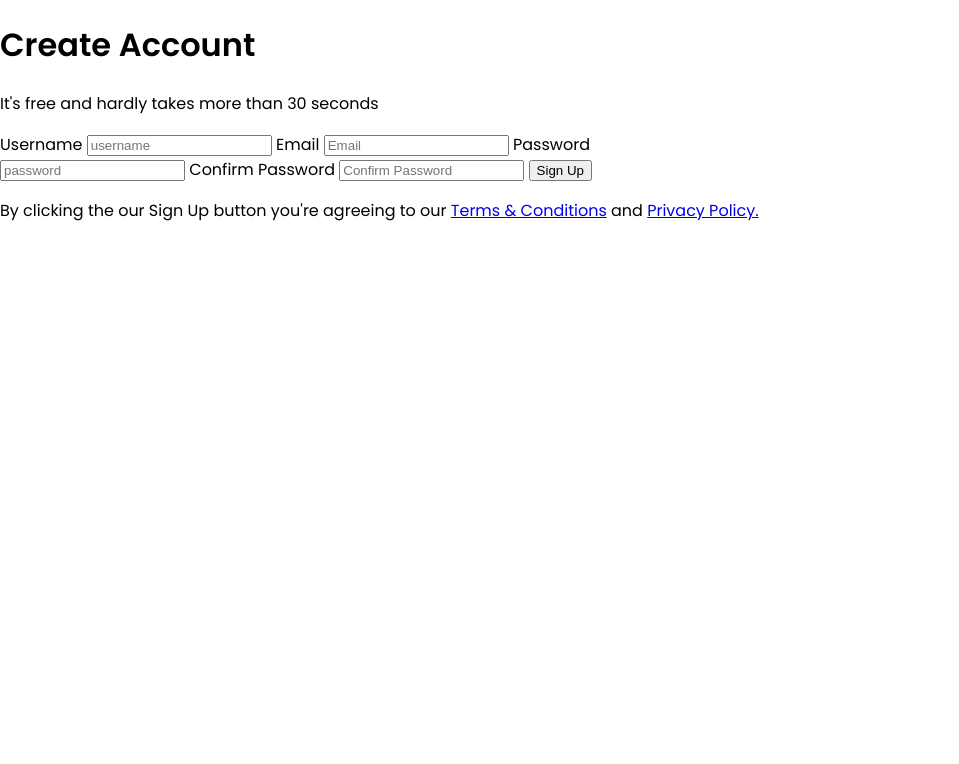
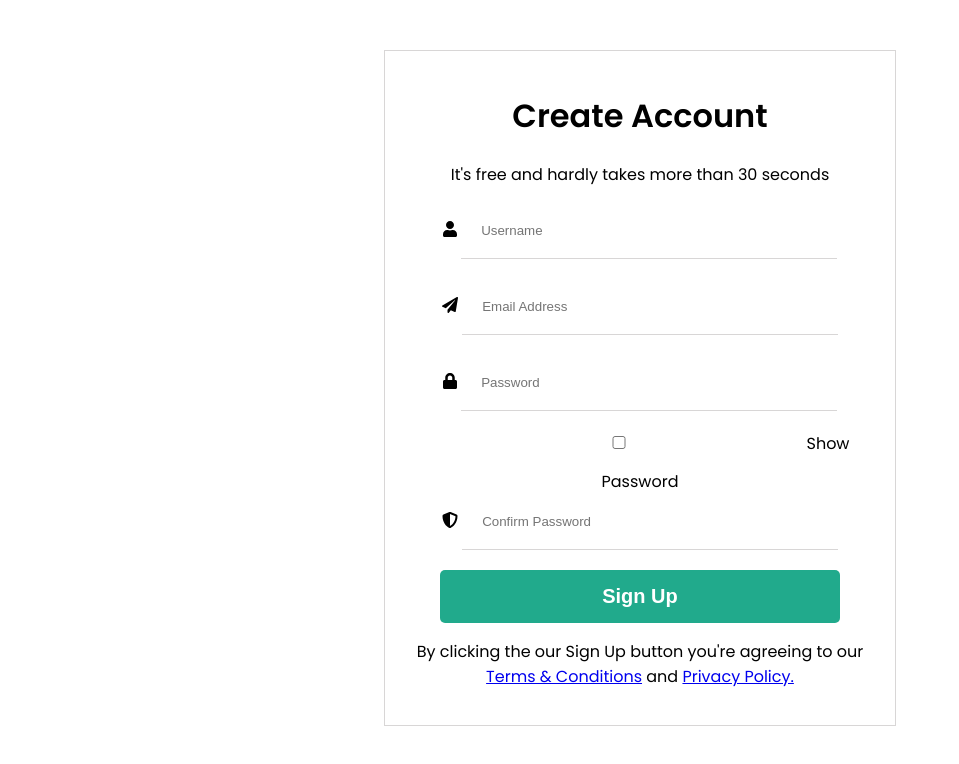
Before and after one commit to Joy-FrontEnd/form-validation, a plain HTML site: page index.html in a window 1280 px wide. Shown: the whole page, without its empty margins (0-959 px from the left). Drawn offline with nearby package versions, Linux system fonts and the light colour scheme.

Commit message:
css added on the file

```diff
--- a/index.html
+++ b/index.html
@@ -6,32 +6,52 @@
   <meta http-equiv="X-UA-Compatible" content="IE=edge">
   <meta name="viewport" content="width=device-width, initial-scale=1.0">
   <link rel="preconnect" href="https://fonts.gstatic.com">
+  <script src="https://ajax.googleapis.com/ajax/libs/jquery/3.3.1/jquery.min.js"></script>
+  <script src="https://cdnjs.cloudflare.com/ajax/libs/popper.js/1.12.9/umd/popper.min.js"></script>
+  <script src="https://maxcdn.bootstrapcdn.com/bootstrap/4.0.0/js/bootstrap.min.js"></script>
+  <script src="https://use.fontawesome.com/releases/v5.0.8/js/all.js"></script>
   <link href="https://fonts.googleapis.com/css2?family=Poppins:wght@300;400;600&display=swap" rel="stylesheet">
   <link rel="stylesheet" href="style.css">
   <title>Create Account</title>
 </head>
 
 <body>
-  <header>
-    <h1>Create Account</h1>
-    <p>It's free and hardly takes more than 30 seconds</p>
-  </header>
-
   <main>
-    <form action="" id="form-control">
-      <label for="username">Username</label>
-      <input type="text" name="username" placeholder="username">
-      <label for="email">Email</label>
-      <input type="text" name="name" placeholder="Email">
-      <label for="password">Password</label>
-      <input type="text" name="password" placeholder="password">
-      <label for="username">Confirm Password</label>
-      <input type="text" name="confirmPassword" placeholder="Confirm Password">
-      <button>Sign Up</button>
+    <form action="/action_page.php" id="form-control">
+      <div>
+        <h1>Create Account</h1>
+        <p>It's free and hardly takes more than 30 seconds</p>
+      </div>
+      <div>
+        <label for="username"></label>
+        <i class="fa fa-user"></i>
+        <input type="text" name="username" placeholder="Username">
+      </div>
+      <div>
+        <label for="email"></label>
+        <i class="fa fa-paper-plane"></i>
+        <input type="text" name="name" placeholder="Email Address">
+      </div>
+      <div>
+        <label for="password"></label>
+        <i class="fas fa-lock"></i>
+        <input type="text" name="password" placeholder="Password">
+        <input type="checkbox" id="password">Show Password
+      </div>
+      <div>
+        <label for="password"></label>
+        <i class="fas fa-shield-alt"></i>
+        <input type="text" name="confirm-password" placeholder="Confirm Password">
+      </div>
+      <div class="policy">
+        <button>Sign Up</button>
+        <p>By clicking the our Sign Up button you're agreeing to our <a href="#" target="_blank">Terms & Conditions</a>
+          and <a href="#" target="_blank">Privacy
+            Policy.</a> </p>
+      </div>
     </form>
 
-    <p>By clicking the our Sign Up button you're agreeing to our <a href="#">Terms & Conditions</a> and <a
-        href="#">Privacy Policy.</a> </p>
+
   </main>
   <script src="main.js"></script>
 </body>
--- a/style.css
+++ b/style.css
@@ -6,5 +6,47 @@ body{
   margin: 0;
   padding: 0;
   font-family: 'Poppins', sans-serif;
-  width: 60%;
+  text-align: center;
+
 }
+
+form{
+  border: 1px solid rgb(216, 214, 214);;
+  width: 100%;
+
+}
+
+#form-control{
+display: flex;
+flex-direction: column;
+width: 40%;
+margin: 50px auto;
+padding: 20px;
+}
+
+#form-control input{
+  width: 80%;
+  margin: 0 auto;
+  padding: 20px;
+  margin-bottom: 20px;
+  border: 1px solid rgb(216, 214, 214);
+  border-top: none;
+  border-left: none;
+  border-right: none;
+  color: grey;
+}
+
+button{
+  width: 85%;
+  padding: 15px;
+  background: rgb(33, 170, 140);
+  border: none;
+  border-radius: 5px;
+  font-weight: 600;
+  color: #fff;
+  font-size: 20px;
+}
+
+#password{
+  width: 80%;
+}
```
